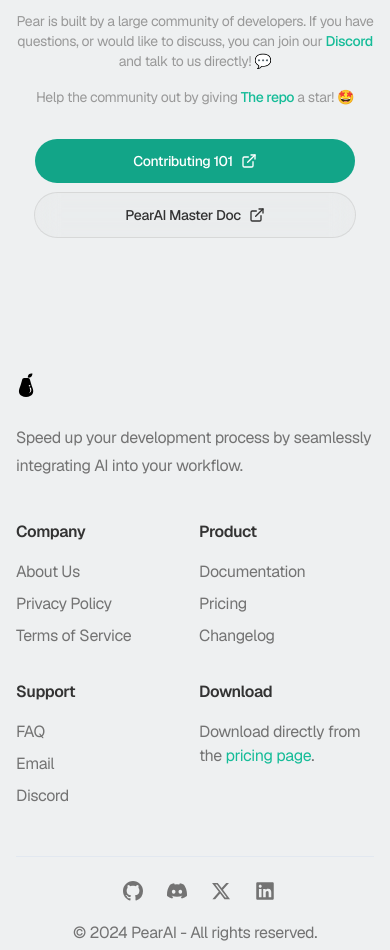
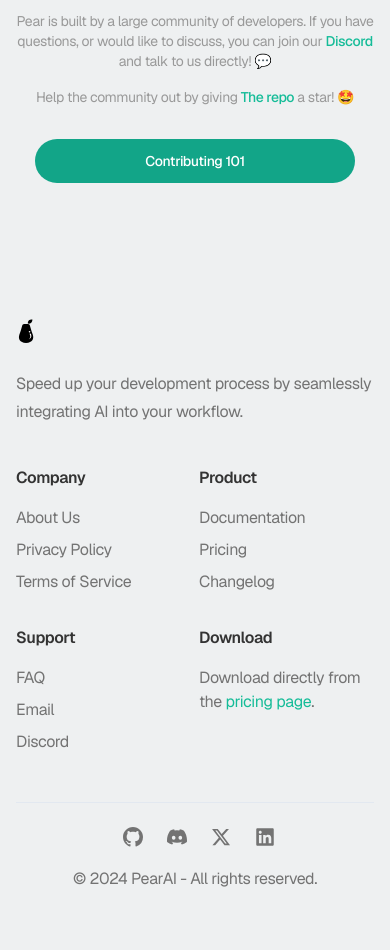
Before and after one commit to trypear/pear-landing-page, a Next.js app: page / in a window 390 px wide. Shown: the part 2580-3530 px from the top of the page. After the commit the page ends 3485 px from the top, so only its background shows below. Built offline with nearby package versions, Linux system fonts and the light colour scheme; no server answers.

Commit message:
navbar github + contributor button to docs page

```diff
--- a/components/try.tsx
+++ b/components/try.tsx
@@ -60,33 +60,9 @@
               <div data-aos="fade-up" data-aos-delay="400">
                 <Button asChild size="lg" className="w-full sm:w-auto">
                   <Link
-                    href="https://docs.google.com/presentation/d/1zR9-7DTlb2PcsnapryZw8jHSkLTs9JxeXth4nyeemAQ/edit?usp=sharing"
-                    target="_blank"
-                    rel="noopener noreferrer"
+                    href="/docs/contributors"
                   >
                     Contributing 101
-                    <ExternalLink size={16} />
-                  </Link>
-                </Button>
-              </div>
-              <div
-                className="mt-2.5 sm:mt-0"
-                data-aos="fade-up"
-                data-aos-delay="400"
-              >
-                <Button
-                  asChild
-                  size="lg"
-                  variant="outline"
-                  className="w-full sm:w-auto"
-                >
-                  <Link
-                    href="https://docs.google.com/document/d/14jusGNbGRPT8X6GgEDbP1iab5q4X7_y-eFXK7Ky57IQ/edit?usp=sharing"
-                    target="_blank"
-                    rel="noopener noreferrer"
-                  >
-                    PearAI Master Doc
-                    <ExternalLink size={16} />
                   </Link>
                 </Button>
               </div>
--- a/components/ui/header.tsx
+++ b/components/ui/header.tsx
@@ -115,6 +115,7 @@
                         </ul>
                       </DropdownNavItem>
                       <NavItem href="/pricing">Pricing / Download</NavItem>
+                      <NavItem href="https://github.com/trypear/pearai-app">GitHub ⭐️</NavItem>
                     </NavigationMenuList>
                   </NavigationMenu>
                 </nav>
```
